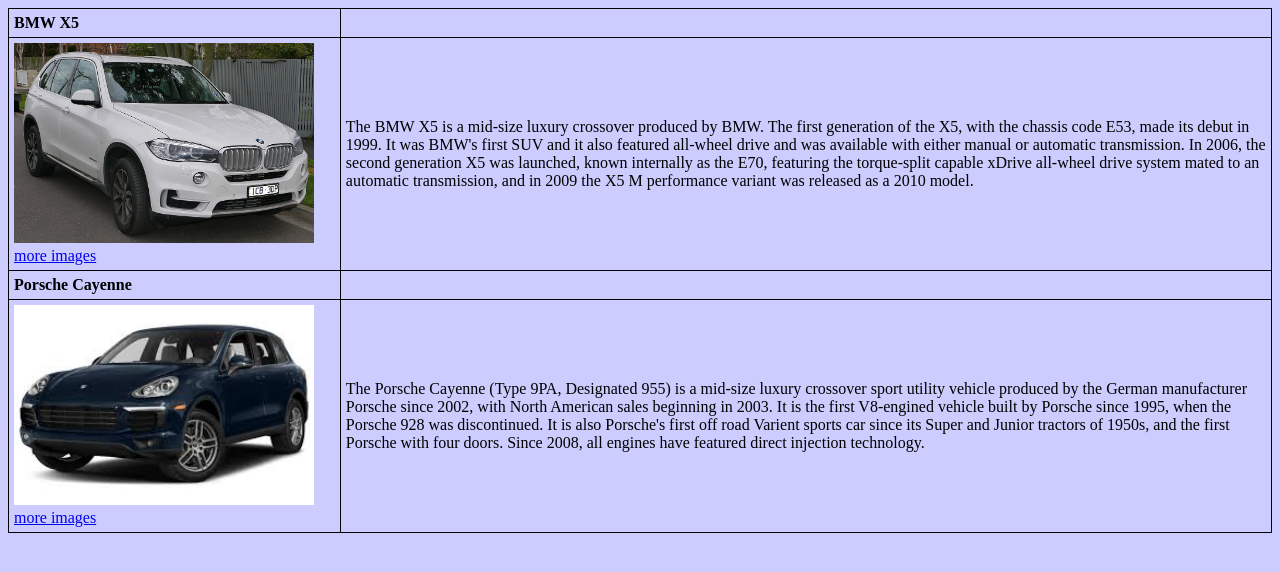
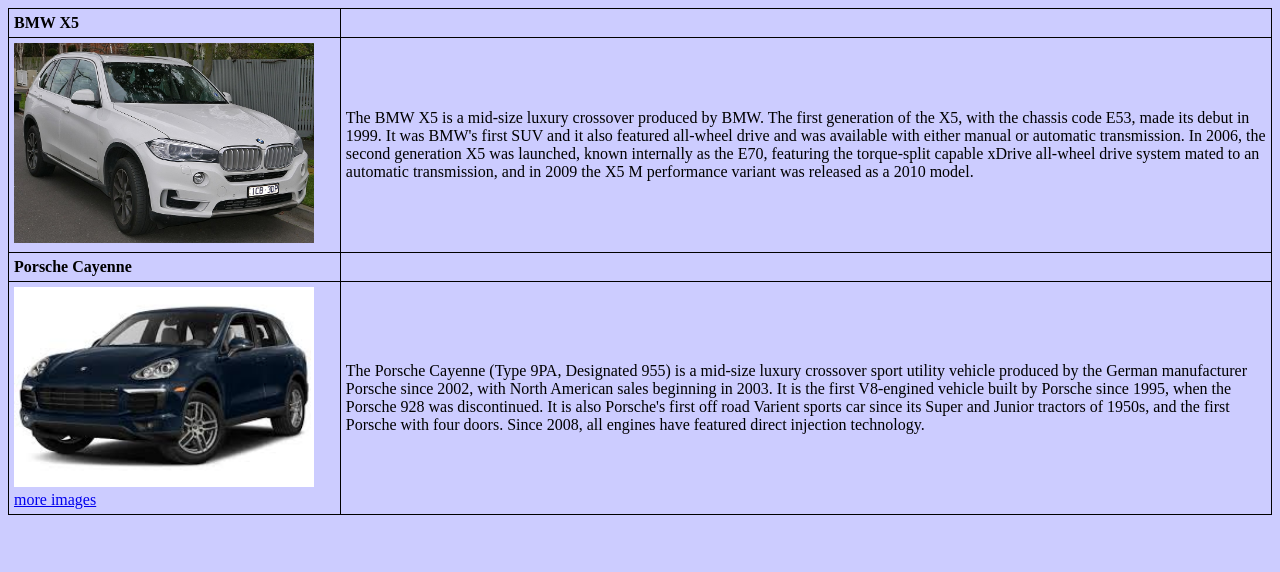
Before and after one commit to GaukharM/webtasks, a plain HTML site: page Desktop/ww/index.html in a window 1280 px wide. Drawn offline with Linux system fonts and the light colour scheme.

Commit message:
more images removed

```diff
--- a/Desktop/ww/index.html
+++ b/Desktop/ww/index.html
@@ -21,7 +21,7 @@
 		<th colspain="2"></th>
 	</tr>
 	<tr>
-		<td><img src="bmw.jpg" style="width:300px;height:200px"><a href="file:///C:/Users/USER/Desktop/ww/BMWX5.html">more images</a></td>
+		<td><img src="bmw.jpg" style="width:300px;height:200px"><a href="file:///C:/Users/USER/Desktop/ww/BMWX5.html"></a></td>
 		<td>The BMW X5 is a mid-size luxury crossover produced by BMW. The first generation of the X5, with the chassis code E53, made its debut in 1999. It was BMW's first SUV and it also featured all-wheel drive and was available with either manual or automatic transmission. In 2006, the second generation X5 was launched, known internally as the E70, featuring the torque-split capable xDrive all-wheel drive system mated to an automatic transmission, and in 2009 the X5 M performance variant was released as a 2010 model.</td>
 	</tr>
 
```
